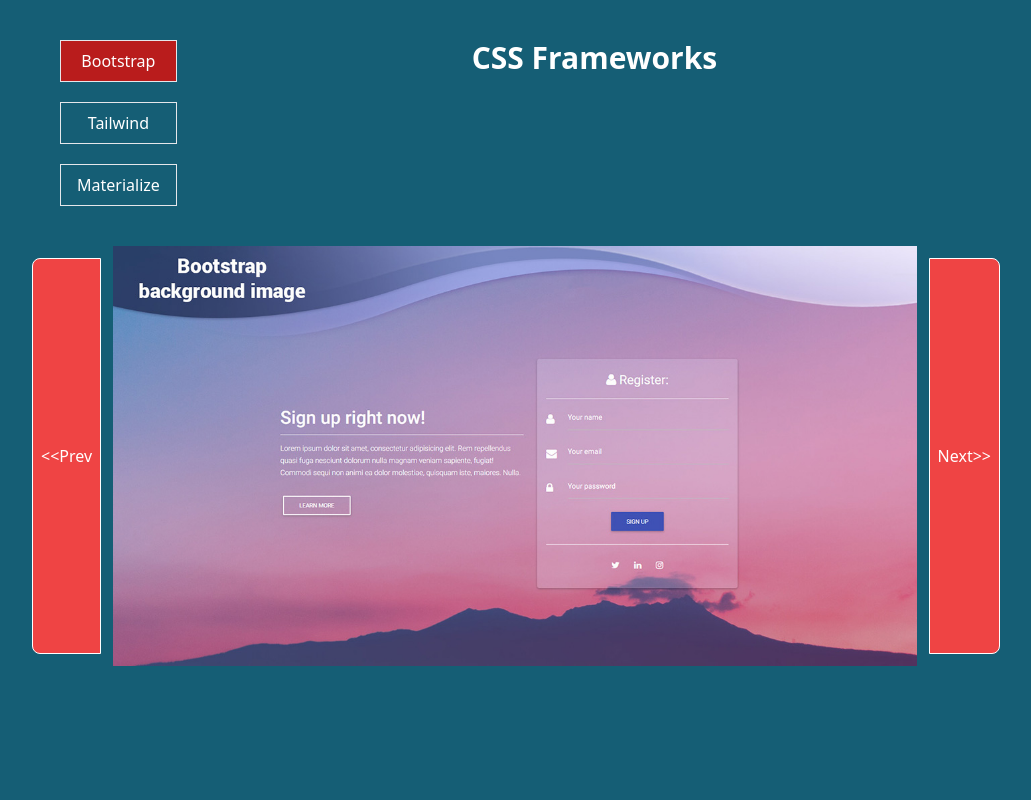
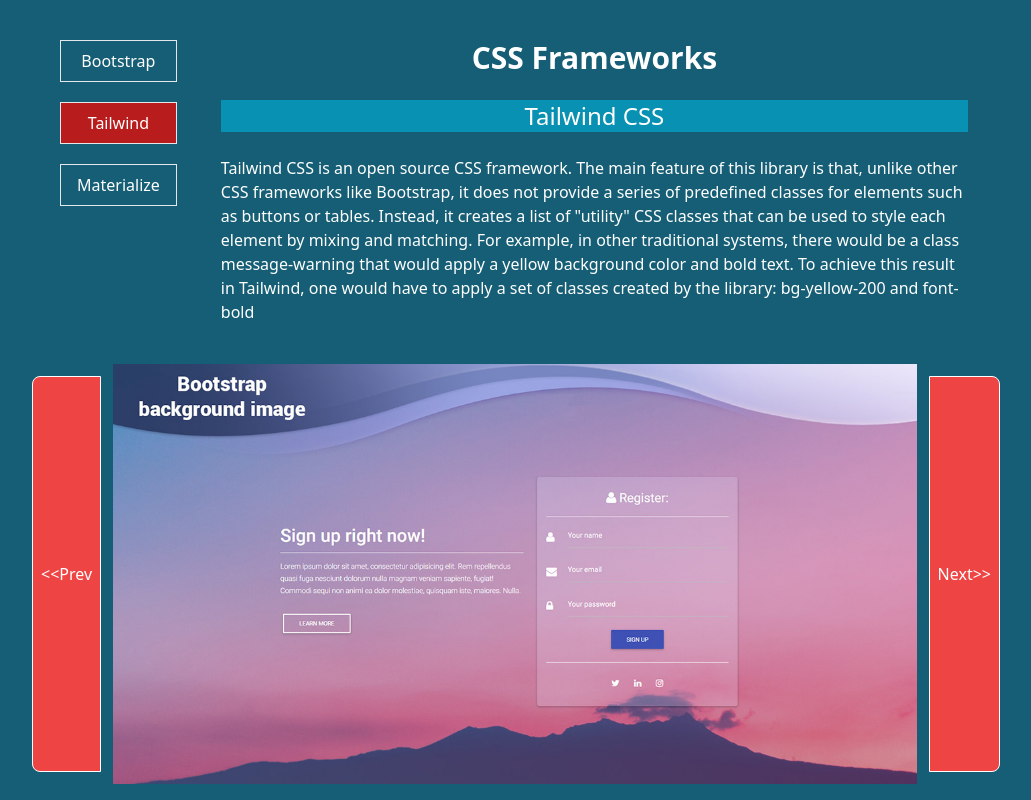
Before and after one commit to Kotvizkiy/hw2, an Angular app: page /tailwind in a window 1280 px wide. Shown: the whole page, without its empty margins (124-1155 px from the left). Built offline with nearby package versions, Linux system fonts and the light colour scheme.

Commit message:
binding finish

```diff
--- a/src/app/app.component.html
+++ b/src/app/app.component.html
@@ -1,8 +1,8 @@
 <main class="container links max-w-[992px] mx-auto p-5 flex">
     <div class="flex flex-col space-y-5 m-5 ">
-        <a href="#" class="text-center border py-2 px-4 hover:bg-red-300 bg-red-700">Bootstrap</a>
-        <a href="#" class="text-center border py-2 px-4 hover:bg-red-300">Tailwind</a>
-        <a href="#" class="text-center border py-2 px-4 hover:bg-red-300">Materialize</a>
+        <a routerLink="/" routerLinkActive="bg-red-700" [routerLinkActiveOptions]="{exact: true}" class="text-center border py-2 px-4 hover:bg-red-300 ">Bootstrap</a>
+        <a routerLink="tailwind" routerLinkActive="bg-red-700" class="text-center border py-2 px-4 hover:bg-red-300">Tailwind</a>
+        <a routerLink="materialize" routerLinkActive="bg-red-700" class="text-center border py-2 px-4 hover:bg-red-300">Materialize</a>
     </div>
     <div class=" mx-auto m-5">
         <h1 class="text-center text-3xl font-bold">CSS Frameworks</h1>
--- a/src/app/bootstrap/bootstrap.component.ts
+++ b/src/app/bootstrap/bootstrap.component.ts
@@ -2,8 +2,7 @@ import { Component, OnInit } from '@angular/core';
 
 @Component({
   selector: 'app-bootstrap',
-  templateUrl: './bootstrap.component.html',
-  styleUrls: ['./bootstrap.component.css']
+  templateUrl: './bootstrap.component.html'
 })
 export class BootstrapComponent implements OnInit {
 
--- a/src/app/materialize/materialize.component.html
+++ b/src/app/materialize/materialize.component.html
@@ -1,4 +1,4 @@
-<div class="materialize hidden">
+<div class="materialize">
     <h2 class="text-center m-6 text-2xl bg-cyan-600">Materialize CSS</h2>
     <p class="mt-6 mx-6">
         Materialize CSS is a design language that combines the classic principles of successful design along
--- a/src/app/tailwind/tailwind.component.html
+++ b/src/app/tailwind/tailwind.component.html
@@ -1,4 +1,4 @@
-<div class="tailwind hidden">
+<div class="tailwind">
     <h2 class="text-center m-6 text-2xl bg-cyan-600">Tailwind CSS</h2>
     <p class="mt-6 mx-6">
         Tailwind CSS is an open source CSS framework. The main feature of this library is that, unlike other
--- a/src/app/tailwind/tailwind.component.ts
+++ b/src/app/tailwind/tailwind.component.ts
@@ -10,6 +10,7 @@ export class TailwindComponent implements OnInit {
   constructor() { }
 
   ngOnInit(): void {
+    console.log('tailwind')
   }
 
 }
```
Also changed, not shown: src/app/bootstrap/bootstrap.component.css (deleted), 1 other file (tests, documents, lock files or other folders).
